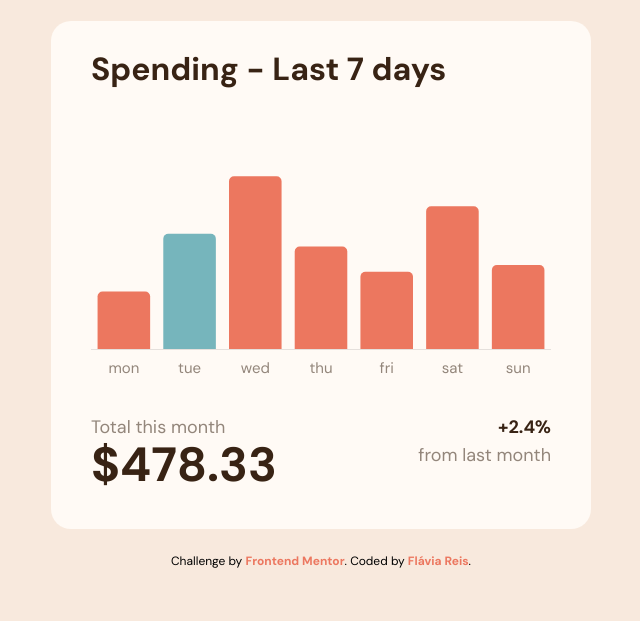
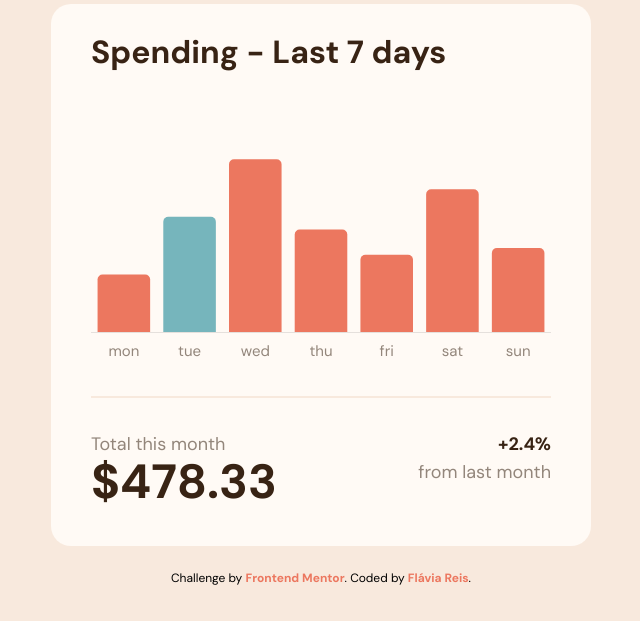
Before and after one commit to flaviare1s/expenses-chart-component, a website: page src/index.html in a window 1280 px wide. Shown: the part 179-800 px from the top of the page, without its empty margins (319-959 px from the left). Drawn offline with nearby package versions, Linux system fonts and the light colour scheme.

Commit message:
Adjusted

```diff
--- a/src/index.html
+++ b/src/index.html
@@ -35,7 +35,7 @@
 
     <canvas id="columnChart"></canvas>
 
-    <div class="flex justify-between mt-6 sm:mt-8 pb-6 sm:pb-10">
+    <div class="flex justify-between mt-6 sm:mt-8 pt-6 sm:pt-8 pb-6 sm:pb-10 border-t-2 border-cream">
       <div>
         <p class="text-medium_brown text-left text-[15px] sm:text-lg">Total this month</p>
         <p class="text-dark_brown text-left font-bold text-3xl sm:text-5xl">$478.33</p>
```
Also changed, not shown: src/output.css.
